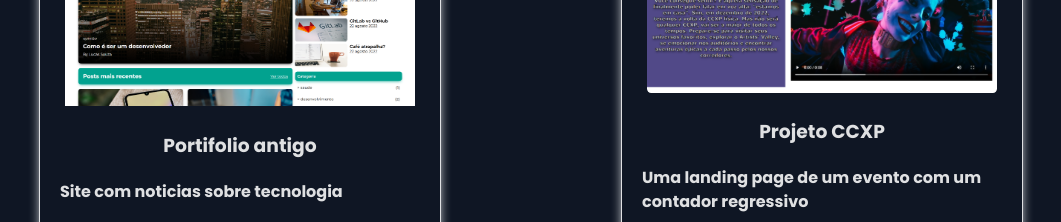
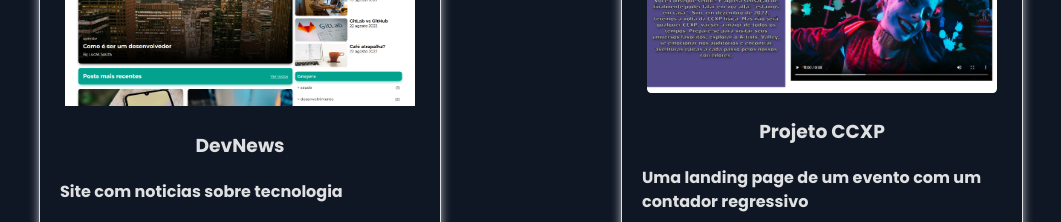
Before and after one commit to Lucasciel/Portifolio, a React (Vite) app: page / in a window 1280 px wide. Shown: the part 900-1122 px from the top of the page, without its empty margins (109-1170 px from the left). Built offline with nearby package versions, Linux system fonts and the light colour scheme.

Commit message:
alteração titulo de um projeto

```diff
--- a/src/componentes/section/Projects.jsx
+++ b/src/componentes/section/Projects.jsx
@@ -17,7 +17,7 @@
                 <Project
                     image={DevNews}
                     link='https://desafiodnchtml.netlify.app/'
-                    title='Portifolio antigo'
+                    title='DevNews'
                     description='Site com noticias sobre tecnologia'
                     text='aaaa'
                 />
```
